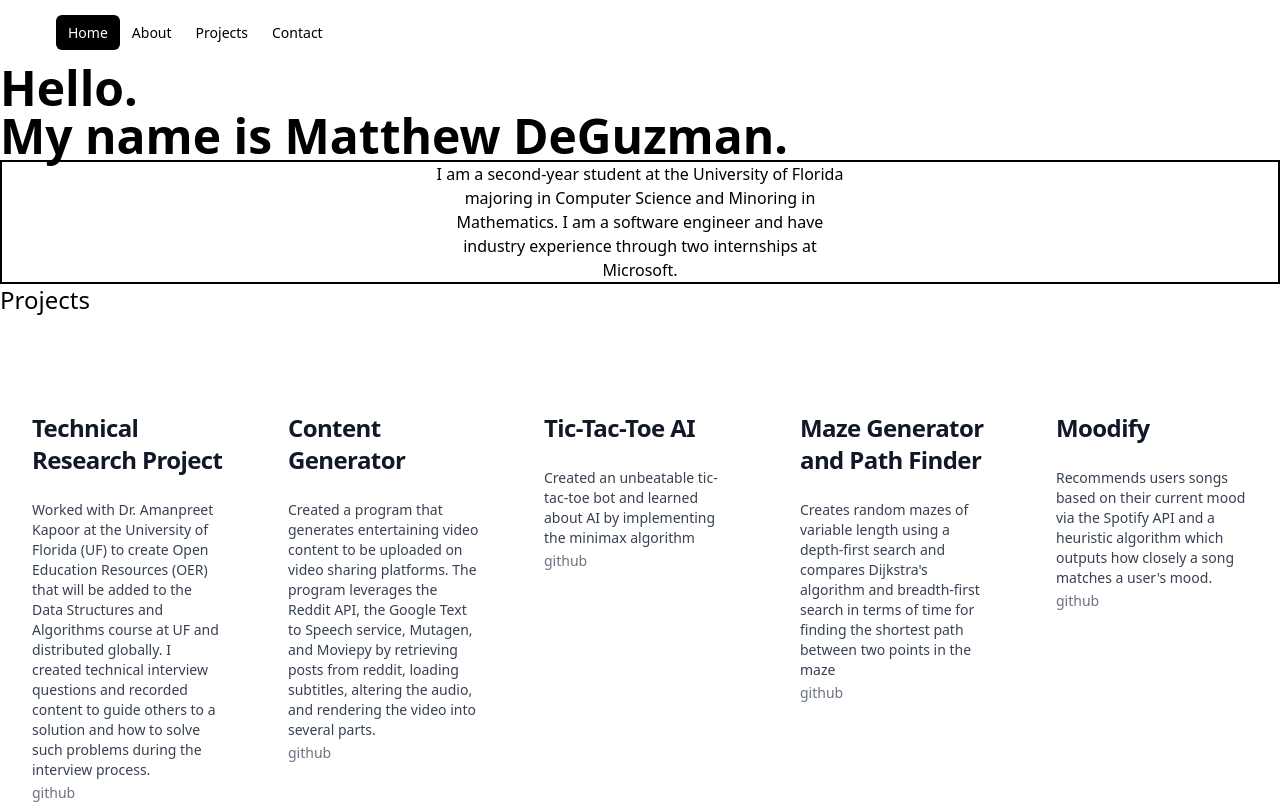
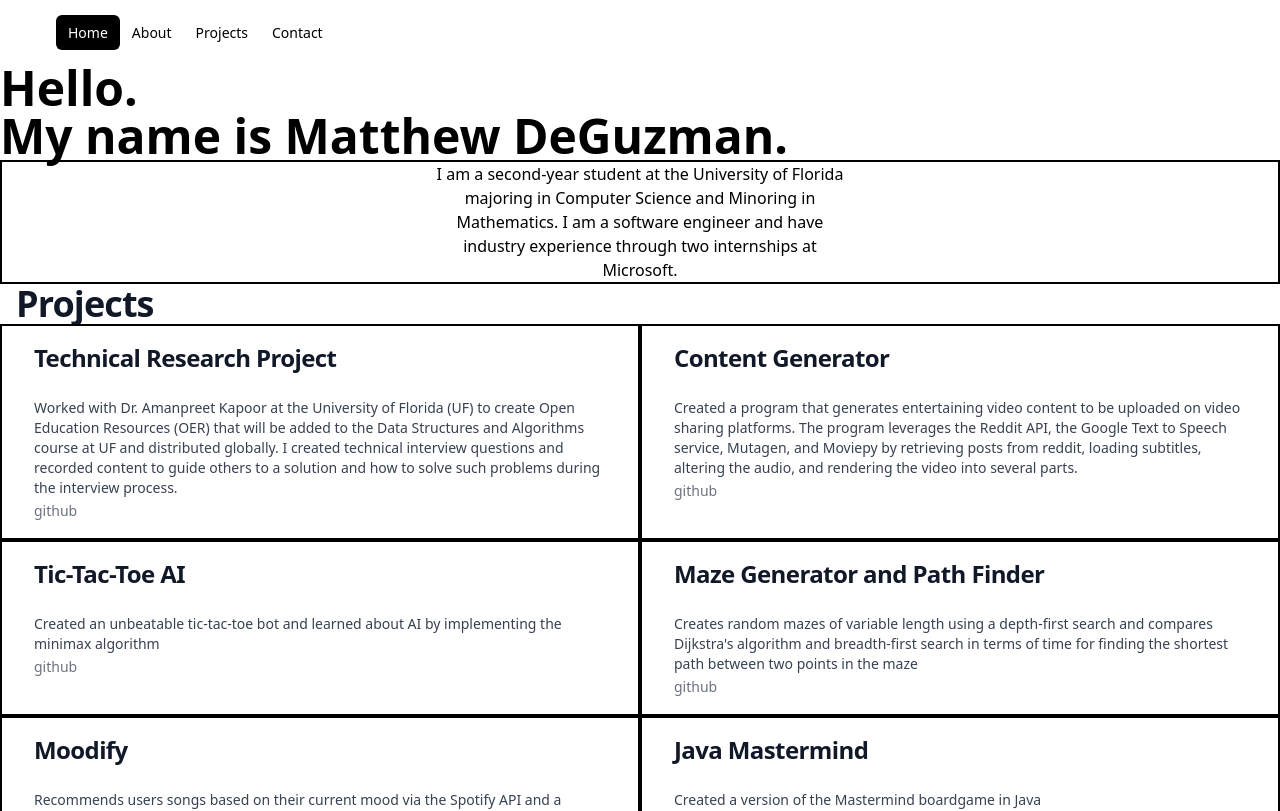
Before and after one commit to matthewdeguzman/personal-website, a Next.js app: page / in a window 1280 px wide. Shown: the top 811 px of the page. Built offline with nearby package versions, Linux system fonts and the light colour scheme.

Commit message:
adjusted projects to show in grid

```diff
--- a/components/project.js
+++ b/components/project.js
@@ -8,22 +8,19 @@ export default function Project({
   github,
 }) {
   return (
-    <div className="bg-white">
-      <div className="mx-auto max-w-2xl py-16 px-4 sm:py-24 sm:px-6 lg:max-w-7xl lg:px-8">
+    <div className="bg-white border-2 border-black">
+      <div className="mx-auto py-8 px-4 sm:py-4 sm:px-6 lg:px-8">
         <h2 className="text-2xl font-bold tracking-tight text-gray-900">
           {title}
         </h2>
-
-        <div className="mt-6 gap-y-10 gap-x-6">
-          <div className="mt-4">
-            <div>
-              <h3 className="text-sm text-gray-700">{description}</h3>
-              <Link href={github} className="mt-1 text-sm text-gray-500">
-                github
-              </Link>
-            </div>
-          </div>
-        </div>
+        <p className="mt-6 text-sm text-gray-700">{description}</p>
+        <Link
+          href={github}
+          target="_blank"
+          className="mt-1 text-sm text-gray-500"
+        >
+          github
+        </Link>
       </div>
     </div>
   );
--- a/pages/index.js
+++ b/pages/index.js
@@ -44,19 +44,22 @@ export default function Home({ allProjectsData }) {
 
       {/* Project Section */}
       <div>
-        <h1 className="font-medium text-2xl">Projects</h1>
-        <div className="flex flex-wrap justify-evenly">
+        <h1 className="text-4xl px-4 font-bold tracking-tight text-gray-900">
+          Projects
+        </h1>
+        <div className="grid grid-cols-2 justify-center">
+          {/* <div className="flex items-stretch flex-wrap justify-evenly"> */}
           {allProjectsData.map(
             ({ title, description, startTime, endTime, github }) => (
-              <div className="flex-none w-64" key={github}>
               <Project
+                // className="flex-none"
+                key={github}
                 title={title}
                 description={description}
                 startTime={startTime}
                 endTime={endTime}
                 github={github}
               />
-              </div>
             )
           )}
         </div>
```
Lines whose indentation alone changed are shown as unchanged.
